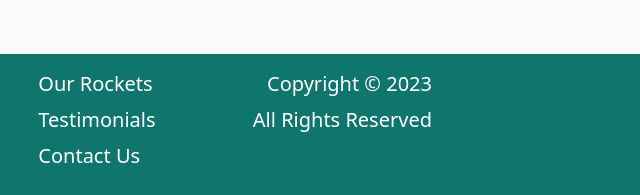
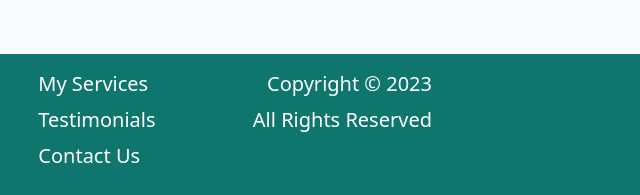
Before and after one commit to hindtag/mark-vargas, a website: page build/index.html in a window 1280 px wide. Shown: the part 3995-4190 px from the top of the page, 640-1280 px from the left. Drawn offline with Linux system fonts and the light colour scheme.

Commit message:
quick portfolio updated

```diff
--- a/build/index.html
+++ b/build/index.html
@@ -260,7 +260,7 @@
                 Phone: <a href="tel:+639076428280">(+63) 907642-8280</a>
             </address>
             <nav class="hidden flex-col gap-2 md:flex" aria-label="footer">
-                <a href="#services" class="hover:opacity-90">Our Rockets</a>
+                <a href="#services" class="hover:opacity-90">My Services</a>
                 <a href="#testimonials" class="hover:opacity-90">Testimonials</a>
                 <a href="#contact" class="hover:opacity-90">Contact Us</a>
             </nav>
```
